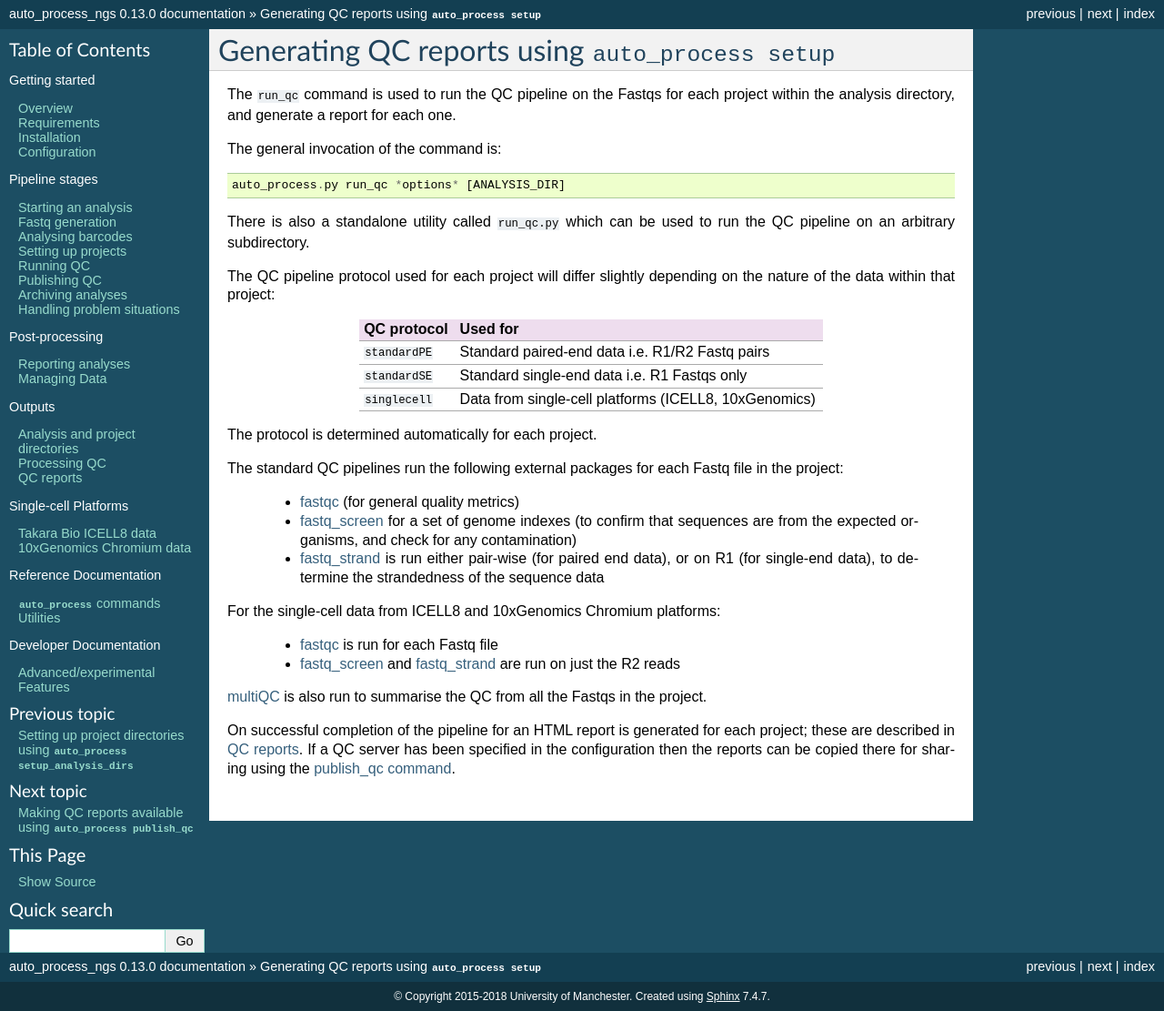
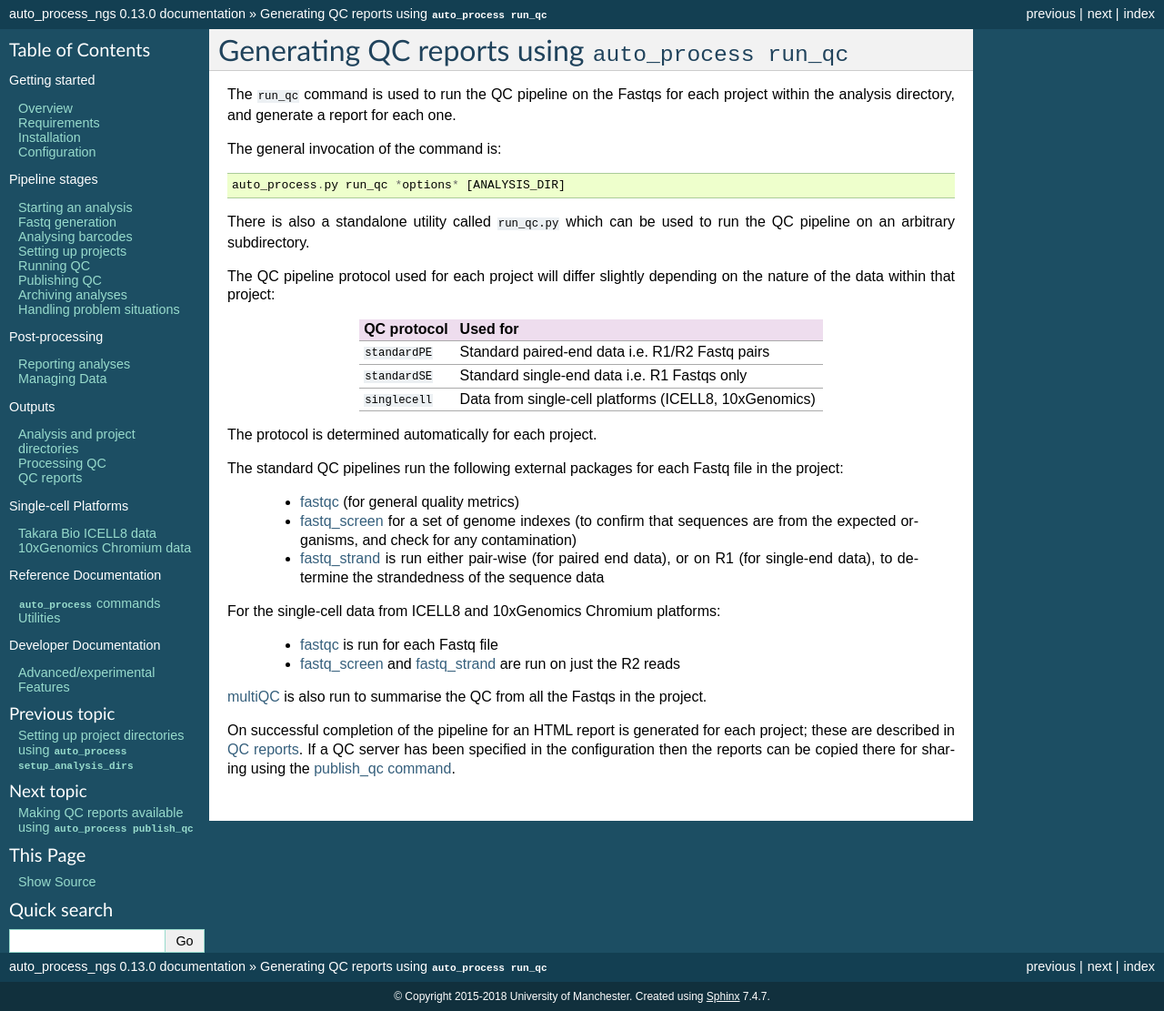
Before and after one commit to fls-bioinformatics-core/auto_process_ngs, a Sphinx documentation site: the page built from docs/source/using/run_qc.rst, in a window 1280 px wide. Shown: the whole page at 91% size. Built offline with Sphinx 7.4.7, drawn with Linux system fonts in a browser that asks for light colours; pages that are not in the unit, such as notebooks, are missing from menus.

Commit message:
Documentation: fix title for "run_qc" docs.

```diff
--- a/docs/source/using/run_qc.rst
+++ b/docs/source/using/run_qc.rst
@@ -1,4 +1,4 @@
-Generating QC reports using ``auto_process setup``
+Generating QC reports using ``auto_process run_qc``
 ==================================================
 
 The ``run_qc`` command is used to run the QC pipeline on the
```
